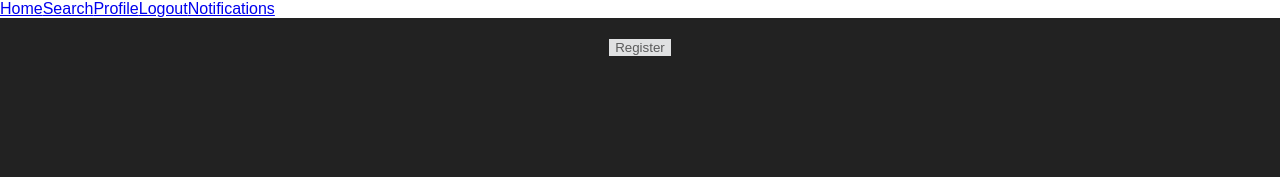
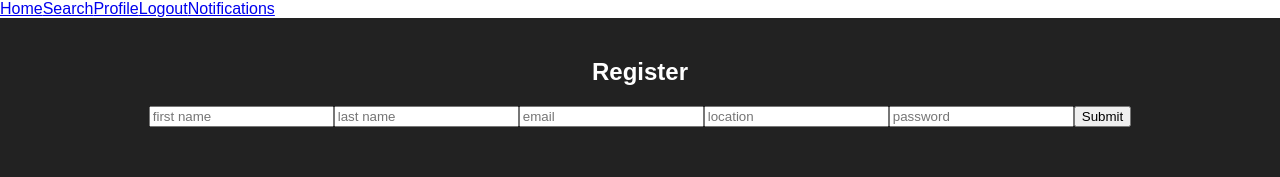
Before and after one commit to nss-dynamic-elephants/Yak-Social-Network, a React (Create React App) app: page / in a window 1280 px wide. Shown: the top 177 px of the page. Built offline with nearby package versions, Linux system fonts and the light colour scheme; no server answers.

Commit message:
nav open stays on current page and nav selection moves to expected view and nav closes after moving to that view

```diff
--- a/src/App.js
+++ b/src/App.js
@@ -7,7 +7,9 @@ import Adlist from './Ads/AdList';
 
 class App extends Component {
   state = {
-    users:[],
+    users:[
+
+    ],
     friendsList: [],
     chatMessages: [],
     posts: [],
--- a/src/registerForm.js
+++ b/src/registerForm.js
@@ -1,21 +1,16 @@
 import React, { Component } from 'react';
-import Modal from 'react-responsive-modal';
-import ValidateRegister from './validateRegister';
 import './styles/register.css';
 
 // Wrap entire registration form in a function
 class Register extends Component {
   state = {
-    open: false,
-  };
+    email: "",
+    fName: "",
+    lName: "",
+    location: "",
+    password: ""
+};
 
-  onOpenModal = () => {
-    this.setState({ open: true });
-  };
-
-  onCloseModal = () => {
-    this.setState({ open: false });
-  };
 
   handleFirstNameChange(event) {
     this.setState({fName: event.target.value})
@@ -37,52 +32,47 @@ class Register extends Component {
     this.setState({password: event.target.value})
   }
 
+
+  componentDidMount () {
+    fetch("http://localhost:8080/users?email")
+        .then(response => response.json())
+        .then(users => this.setState(users))
+  }
+
+  componentDidMount () {
+    fetch("http://localhost:8080/users?email")
+        .then(response => response.json())
+        .then(users => this.setState(users))
+  }
+
+  validateRegisterForm = (evt) => {
+    evt.preventDefault()
+    if (this.state.email.length > 0) {
+                const userItem = users[0]
+                sessionStorage.setItem("ActiveUser", JSON.stringify({ userItem }))
+            }
+
+        }
+
   render() {
-    const { open } = this.state;
     return (
-      <div className="modal-overlay modal">
-        <button type="button" className="btn btn-action" onClick={this.onOpenModal}>
-          Register
-        </button>
-
-        <Modal open={open} onClose={this.onCloseModal} center>
+      <div>
           <div className="registerForm">
-          <form>
+          <form onSubmit={this.validateRegisterForm}>
             <h2>Register</h2>
             <input className="fNameInput" type="text" placeholder="first name" name="fName" value={this.state.fName} onChange={this.handleFirstNameChange.bind(this)}/>
             <input className="lNameInput" type="text" placeholder="last name" name="lName" value={this.state.lName} onChange={this.handleLastNameChange.bind(this)}/>
-            <input className="emailInput" type="text" placeholder="email" name="email" value={this.state.email} onChange={this.handleEmailChange.bind(this)}/>
+            <input className="emailInput" type="email" placeholder="email" name="email" value={this.state.email} onChange={this.handleEmailChange.bind(this)}/>
             <input className="locationInput" type="text" placeholder="location" name="location" value={this.state.location} onChange={this.handleLocationChange.bind(this)}/>
             <input className="passwordInput" type="text" placeholder="password" name="password" value={this.state.password} onChange={this.handlePasswordChange.bind(this)}/>
+            <input type="submit" value="Submit" />
 
-
-            <ValidateRegister onCloseModal = {this.onCloseModal}/>
           </form>
           </div>
-        </Modal>
       </div>
     );
   }
 }
 
-//             $("#registerButton").on("click", function (event) {
-//                 const adduser = require("./adduser")
-//                 console.log(event.currentTarget.id)
-//                 let username = $("#username").val()
-//                 let email = $("#email").val()
-
-//                 console.log(username, email)
-//                 if (username === "" || email === "") {
-//                     alert("Please fill all fields...!!!!!!");
-//                 }else {
-//                     addUser(username,email)
-//                     loggedin(username)
-//                 }
-//             }) // Closes register button event listener
-
-
-//         }) // Closes button on click event listener
-//     }) //Closes document ready
-// } // Closes registerForm function
 
 export default Register;
--- a/src/validateRegister.js
+++ /dev/null
@@ -1,44 +0,0 @@
-import React, { Component } from 'react';
-import Modal from 'react-responsive-modal';
-
-class ValidateRegister extends Component {
-
-    handleSubmit = function(event) {
-        event.preventDefault()
-        console.log("Submit button clicked")
-      }
-
-// submit button for the form
-// event handler to detect submit button click
-// validation of user email against the db
-
-//loop through users
-//validate current user
-//if no, then add user and log in
-//if yes, then log in user (alert them)
-            // if(this.email === )
-
-
-
-componentDidMount () {
-    fetch("http://localhost:8080/users")
-        .then(response => response.json())
-        .then(users => this.setState(users))
-  }
-
-
-
-    render() {
-        return (
-          <div className="validate">
-                <button className="submitButton" data-dismiss="modal">Submit</button>
-            <p>
-                Validate
-            </p>
-          </div>
-
-      );
-    }
-  }
-
-  export default ValidateRegister;
```
